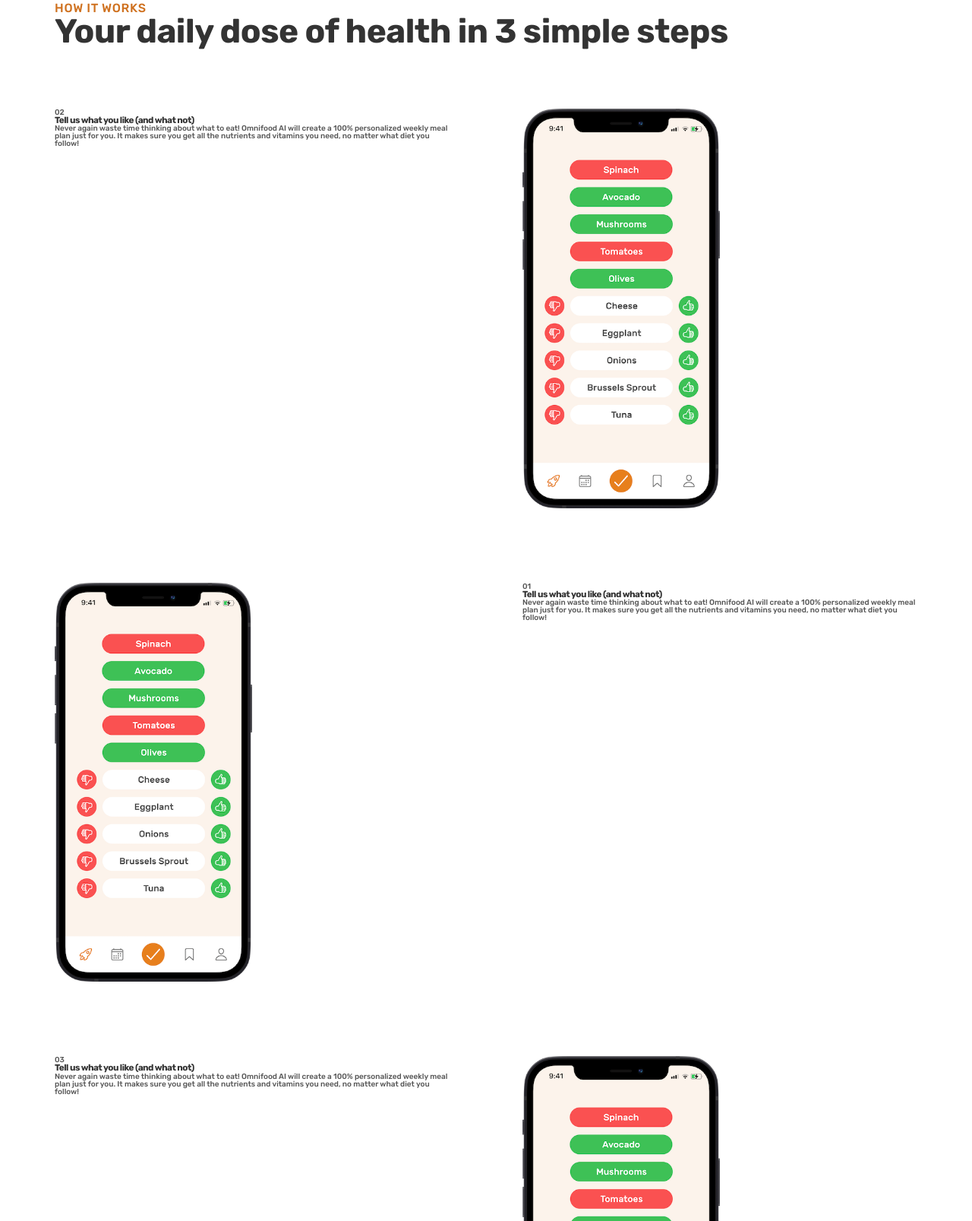
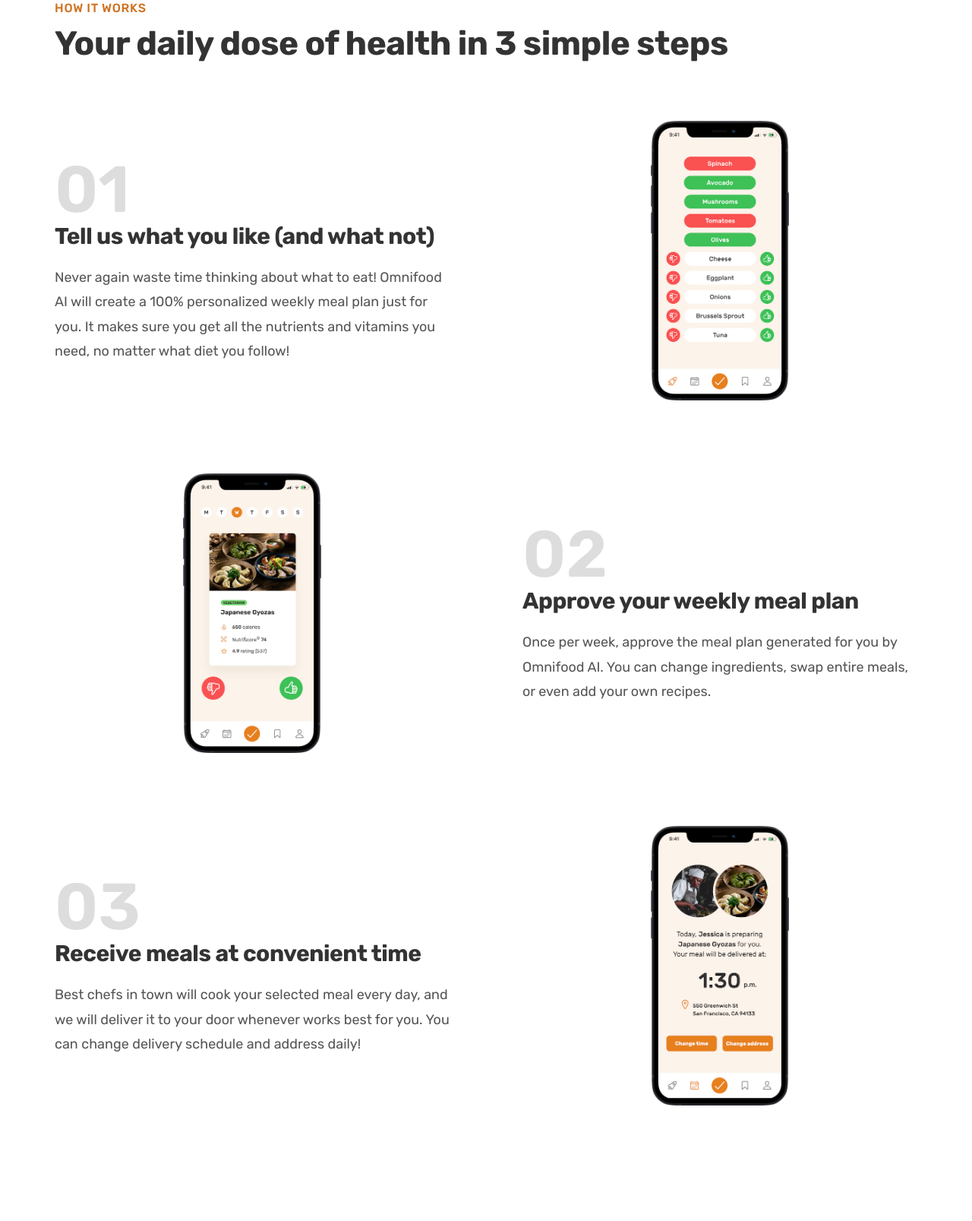
Before and after one commit to slybaidoo/Omnifood-Project, a plain HTML site: page index.html in a window 1280 px wide. Shown: the part 853-2460 px from the top of the page at 76% size. After the commit the page ends 2404 px from the top, so only its background shows below. Drawn offline with Linux system fonts and the light colour scheme.

```diff
--- a/css/styles.css
+++ b/css/general.css
@@ -33,7 +33,9 @@
 --- 05 SHADOWS
 
 --- 06 BORDER-RADIUS
+
 Default: 9px
+Medium: 11px
 
 --- 07 WHITESPACE
 
@@ -68,13 +70,14 @@
 
 .container {
     max-width: 120rem;
-    padding: 0px 3.2rem;
-    margin: 0px auto;
+    padding: 0 3.2rem;
+    margin: 0 auto;
 }
 
 .grid {
     display: grid;
     gap: 9.6rem;
+    row-gap: 9.6rem;
 }
 
 .grid--2-cols {
@@ -90,6 +93,11 @@
     grid-template-columns: repeat(4, 1fr);
 }
 
+.grid--center-v {
+  align-items: center;
+}
+
+.heading-primary,
 .heading-secondary,
 .heading-tertiary {
     font-weight: 700;
@@ -111,14 +119,21 @@
     margin-bottom: 9.6rem;
 }
 
+.heading-tertiary {
+  font-size: 3rem;
+  line-height: 1.2rem;
+  margin-bottom: 3.2rem;
+}
+
 .subheading {
     display: block;
     font-size: 1.6rem;
     font-weight: 500;
     color: #cf711f;
     text-transform: uppercase;
-    margin-bottom: 1.6rem;
+    margin-bottom: 3.2rem;
     letter-spacing: 0.75px;
+
 }
 
 .btn,
@@ -172,140 +187,3 @@
 .margin-right-sm {
     margin-right: 1.6rem;
 }
-
-
-/******************************/
-/* HEADER */
-/******************************/
-
-.header {
-    display: flex;
-    justify-content: space-between;
-    align-items: center;
-    background-color: #fdf2e9;
-
-    /* because we want to make it sticky later */
-    height: 9.6rem;
-    padding: 0 4.8rem;
-}
-
-.logo {
-    height: 2.2rem;
-}
-
-/******************************/
-/* NAVIGATION */
-/******************************/
-
-.main-nav-list {
-    list-style: none;
-    display: flex;
-    align-items: center;
-    gap: 3.2rem;
-}
-
-.main-nav-link:link,
-.main-nav-link:visited {
-    display: inline-block;
-    text-decoration: none;
-    color: #333;
-    font-weight: 500;
-    font-size: 1.8rem;
-    transition: all 0.3s;
-}
-
-.main-nav-link:hover,
-.main-nav-link:active {
-    color: #cf711f;
-}
-
-.main-nav-link.nav-cta:link,
-.main-nav-link.nav-cta:visited {
-    padding: 1.2rem 2.4rem;
-    border-radius: 9px;
-    color: #fff;
-    background-color: #e67e22;
-}
-
-.main-nav-link.nav-cta:hover,
-.main-nav-link.nav-cta:active {
-    background-color: #cf711f;
-}
-
-/******************************/
-/* HERO SECTION */
-/******************************/
-
-
-.section-hero {
-    background-color: #fdf2e9;
-    padding: 4.8rem 0 9.6rem 0;
-}
-
-
-
-.hero-description {
-    font-size: 2rem;
-    line-height: 1.6;
-    margin-bottom: 4.8rem;
-}
-
-.hero {
-    max-width: 130rem;
-    margin: 0 auto;
-    padding: 0 3.2rem;
-    display: grid;
-    grid-template-columns: 1fr 1fr;
-    gap: 9.6rem;
-    align-items: center;
-}
-
-
-.hero-img {
-    width: 100%;
-}
-
-.delivered-meals {
-    display: flex;
-    align-items: center;
-    gap: 1.6rem;
-    margin-top: 8rem;
-}
-
-.delivered-imgs {
-    display: flex;
-}
-
-.delivered-imgs img {
-    height: 4.8rem;
-    width: 4.8rem;
-    border-radius: 50%;
-    margin-right: -1.6rem;
-    border: 3px solid #fdf2e9;
-}
-
-.delivered-imgs img:last-child {
-    margin: 0;
-}
-
-.delivered-text {
-    font-size: 1.8rem;
-    font-weight: 600;
-}
-
-.delivered-text span {
-    color: #CF711F;
-    font-weight: 700;
-}
-
-/******************************/
-/* HOW IT WORKS SECTION */
-/******************************/
-
-.section-how {
-    padding: 9.6rem 0;
-}
-
-.step-img {
-    width: 50%;
-}
--- /dev/null
+++ b/css/style.css
@@ -0,0 +1,155 @@
+/******************************/
+/* HEADER */
+/******************************/
+
+.header {
+    display: flex;
+    justify-content: space-between;
+    align-items: center;
+    background-color: #fdf2e9;
+
+    /* because we want to make it sticky later */
+    height: 9.6rem;
+    padding: 0 4.8rem;
+}
+
+.logo {
+    height: 2.2rem;
+}
+
+
+/******************************/
+/* NAVIGATION */
+/******************************/
+
+.main-nav-list {
+    list-style: none;
+    display: flex;
+    align-items: center;
+    gap: 3.2rem;
+}
+
+.main-nav-link:link,
+.main-nav-link:visited {
+    display: inline-block;
+    text-decoration: none;
+    color: #333;
+    font-weight: 500;
+    font-size: 1.8rem;
+    transition: all 0.3s;
+}
+
+.main-nav-link:hover,
+.main-nav-link:active {
+    color: #cf711f;
+}
+
+.main-nav-link.nav-cta:link,
+.main-nav-link.nav-cta:visited {
+    padding: 1.2rem 2.4rem;
+    border-radius: 9px;
+    color: #fff;
+    background-color: #e67e22;
+}
+
+.main-nav-link.nav-cta:hover,
+.main-nav-link.nav-cta:active {
+    background-color: #cf711f;
+}
+
+/******************************/
+/* HERO SECTION */
+/******************************/
+
+
+.section-hero {
+    background-color: #fdf2e9;
+    padding: 4.8rem 0 9.6rem 0;
+}
+
+
+
+.hero-description {
+    font-size: 2rem;
+    line-height: 1.6;
+    margin-bottom: 4.8rem;
+}
+
+.hero {
+    max-width: 130rem;
+    margin: 0 auto;
+    padding: 0 3.2rem;
+    display: grid;
+    grid-template-columns: 1fr 1fr;
+    gap: 9.6rem;
+    align-items: center;
+}
+
+
+.hero-img {
+    width: 100%;
+}
+
+.delivered-meals {
+    display: flex;
+    align-items: center;
+    gap: 1.6rem;
+    margin-top: 8rem;
+}
+
+.delivered-imgs {
+    display: flex;
+}
+
+.delivered-imgs img {
+    height: 4.8rem;
+    width: 4.8rem;
+    border-radius: 50%;
+    margin-right: -1.6rem;
+    border: 3px solid #fdf2e9;
+}
+
+.delivered-imgs img:last-child {
+    margin: 0;
+}
+
+.delivered-text {
+    font-size: 1.8rem;
+    font-weight: 600;
+}
+
+.delivered-text span {
+    color: #CF711F;
+    font-weight: 700;
+}
+
+/******************************/
+/* HOW IT WORKS SECTION */
+/******************************/
+
+.section-how {
+    padding: 9.6rem 0;
+}
+
+.step-number {
+    font-size: 8.6rem;
+    font-weight: 600;
+    color: #ddd;
+    margin-bottom: 1.2rem;
+}
+
+.step-description {
+    font-size: 1.8rem;
+    line-height: 1.8;
+
+}
+
+.step-img-box {
+
+    display: flex;
+    align-items: center;
+    justify-content: center;
+}
+.step-img {
+    width: 35%;
+}
--- a/index.html
+++ b/index.html
@@ -9,10 +9,11 @@
     <link rel="preconnect" href="https://fonts.googleapis.com" />
     <link rel="preconnect" href="https://fonts.gstatic.com" crossorigin />
     <link
-      href="https://fonts.googleapis.com/css2?family=Rubik:ital,wght@0,500;0,600;0,700;1,300&display=swap"
+      href="https://fonts.googleapis.com/css2?family=Rubik:wght@400;500;600;700&display=swap"
       rel="stylesheet"
     />
-    <link rel="stylesheet" href="css/styles.css" />
+    <link rel="stylesheet" href="css/general.css" />
+    <link rel="stylesheet" href="css/style.css" />
     <title>Omnifood</title>
   </head>
 
@@ -79,39 +80,9 @@
           </h2>
         </div>
 
-        <!-- STEP 01 -->
-        <div class="container grid grid--2-cols">
-          <div class="step-text-box">
-            <p class="step-number">02</p>
-            <h3 class="heading-tertiary">
-              Tell us what you like (and what not)
-            </h3>
-            <p class="step-description">
-              Never again waste time thinking about what to eat! Omnifood AI
-              will create a 100% personalized weekly meal plan just for you. It
-              makes sure you get all the nutrients and vitamins you need, no
-              matter what diet you follow!
-            </p>
-          </div>
-
-          <div class="step-img-box">
-            <img
-              src="img/app/app-screen-1.png"
-              alt="iphone app preference selection screen"
-              class="step-img"
-            />
-          </div>
-
-          <!-- Step 02 -->
-          <div class="step-img-box">
-            <img
-              src="img/app/app-screen-1.png"
-              alt="iphone app preference selection screen"
-              class="step-img"
-            />
-          </div>
-
-          <div class="step-text-box">
+        <div class="container grid grid--2-cols grid--center-v">
+          <!-- STEP 01 -->
+	          <div class="step-text-box">
             <p class="step-number">01</p>
             <h3 class="heading-tertiary">
               Tell us what you like (and what not)
@@ -123,30 +94,50 @@
               matter what diet you follow!
             </p>
           </div>
-
-          <!-- Step 03 -->
-          <div class="step-text-box">
-            <p class="step-number">03</p>
-            <h3 class="heading-tertiary">
-              Tell us what you like (and what not)
-            </h3>
-            <p class="step-description">
-              Never again waste time thinking about what to eat! Omnifood AI
-              will create a 100% personalized weekly meal plan just for you. It
-              makes sure you get all the nutrients and vitamins you need, no
-              matter what diet you follow!
-            </p>
-          </div>
-
           <div class="step-img-box">
             <img
               src="img/app/app-screen-1.png"
-              alt="iphone app preference selection screen"
               class="step-img"
+              alt="iPhone app
+            preferences selection screen"
             />
           </div>
-        </div>
-      </section>
+          <!-- STEP 02 -->
+          <div class="step-img-box">
+            <img
+              src="img/app/app-screen-2.png"
+              class="step-img"
+              alt="iPhone app
+            meal approving plan screen"
+            />
+          </div>
+          <div class="step-text-box">
+            <p class="step-number">02</p>
+            <h3 class="heading-tertiary">Approve your weekly meal plan</h3>
+            <p class="step-description">
+              Once per week, approve the meal plan generated for you by Omnifood
+              AI. You can change ingredients, swap entire meals, or even add
+              your own recipes.
+            </p>
+          </div>
+          <!-- STEP 03 -->
+          <div class="step-text-box">
+            <p class="step-number">03</p>
+            <h3 class="heading-tertiary">Receive meals at convenient time</h3>
+            <p class="step-description">
+              Best chefs in town will cook your selected meal every day, and we
+              will deliver it to your door whenever works best for you. You can
+              change delivery schedule and address daily!
+            </p>
+          </div>
+          <div class="step-img-box">
+            <img
+              src="img/app/app-screen-3.png"
+              class="step-img"
+              alt="iPhone app
+            delivery screen"
+            />
+          </div>      </section>
     </main>
   </body>
 </html>
```
